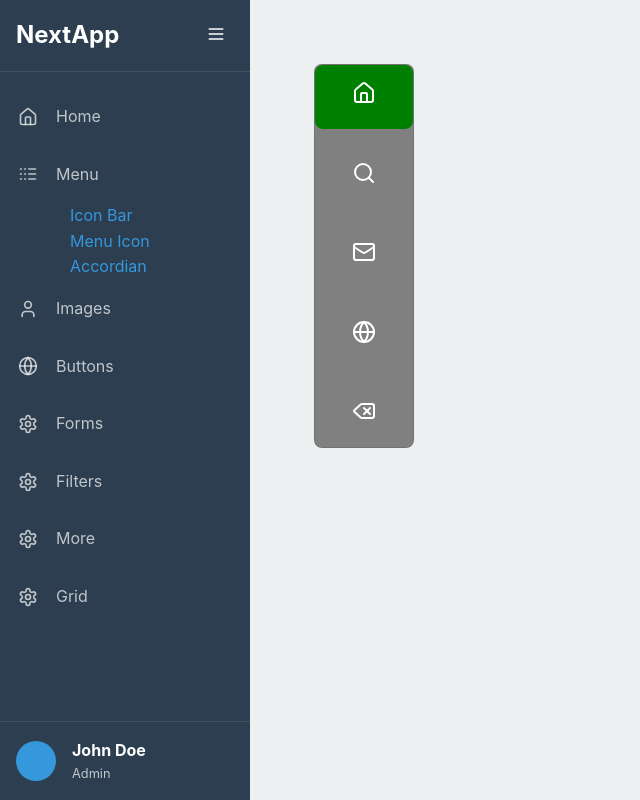
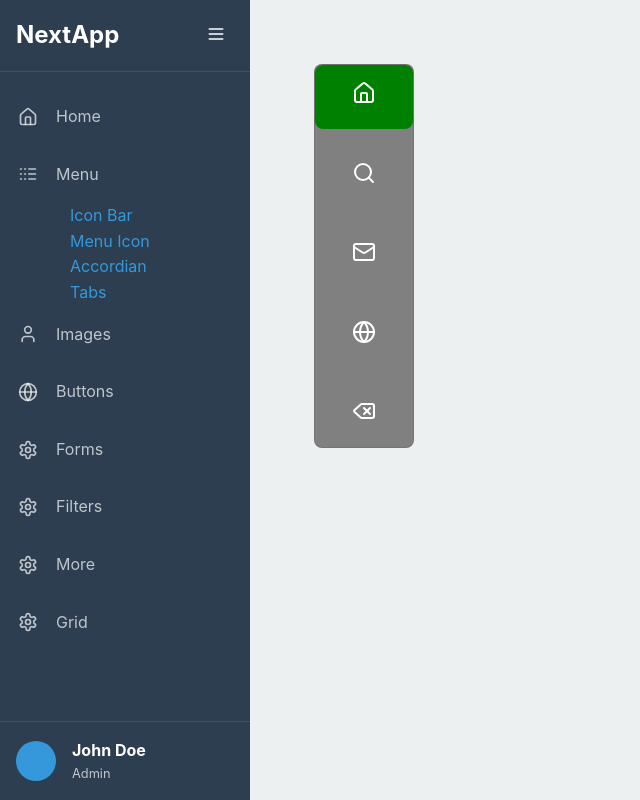
Before and after one commit to Adnankhan690/next-css-project, a Next.js app: page /menu/icon-bar in a window 1280 px wide. Shown: the whole page, without its empty margins (0-640 px from the left). Built offline with nearby package versions, Linux system fonts and the light colour scheme.

Commit message:
add tabs route

```diff
--- a/src/components/Sidebar/Sidebar.tsx
+++ b/src/components/Sidebar/Sidebar.tsx
@@ -24,7 +24,8 @@ const Sidebar: React.FC = () => {
       subItem: [
         { name: 'Icon Bar', path: '/menu/icon-bar' },
         { name: 'Menu Icon', path: '/menu/menu-icon' },
-        {name: 'Accordian', path: '/menu/accordian'},
+        { name: 'Accordian', path: '/menu/accordian' },
+        { name: 'Tabs', path: '/menu/tabs' },
       ],
     },
     { name: 'Images', icon: <User size={20} />, path: '/profile', subItem: [] },
```
